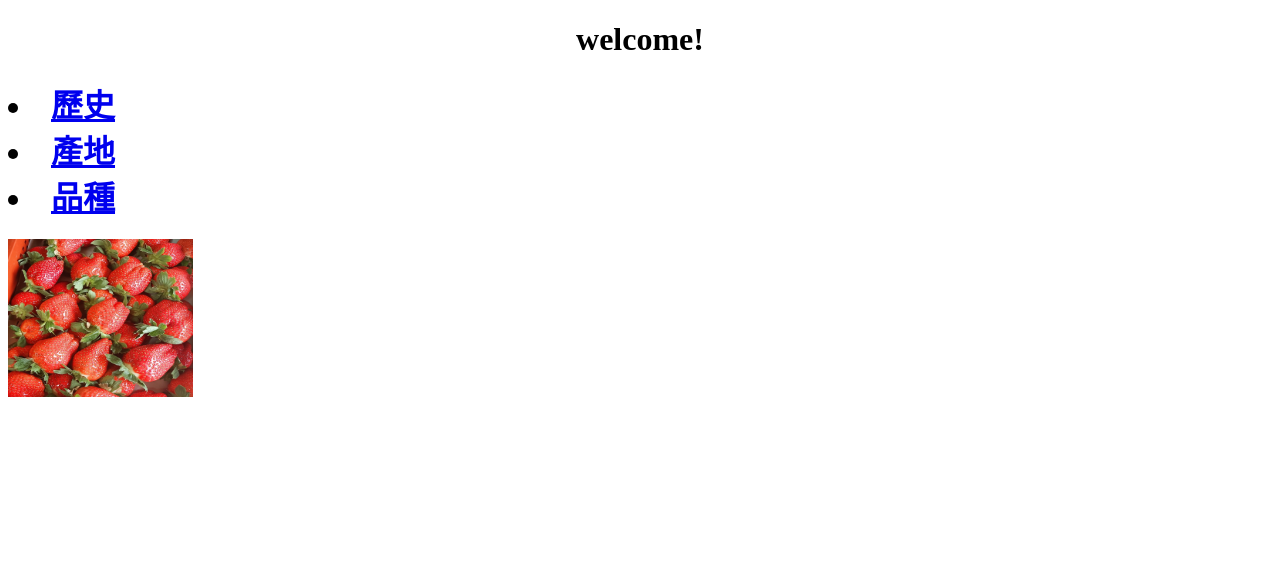
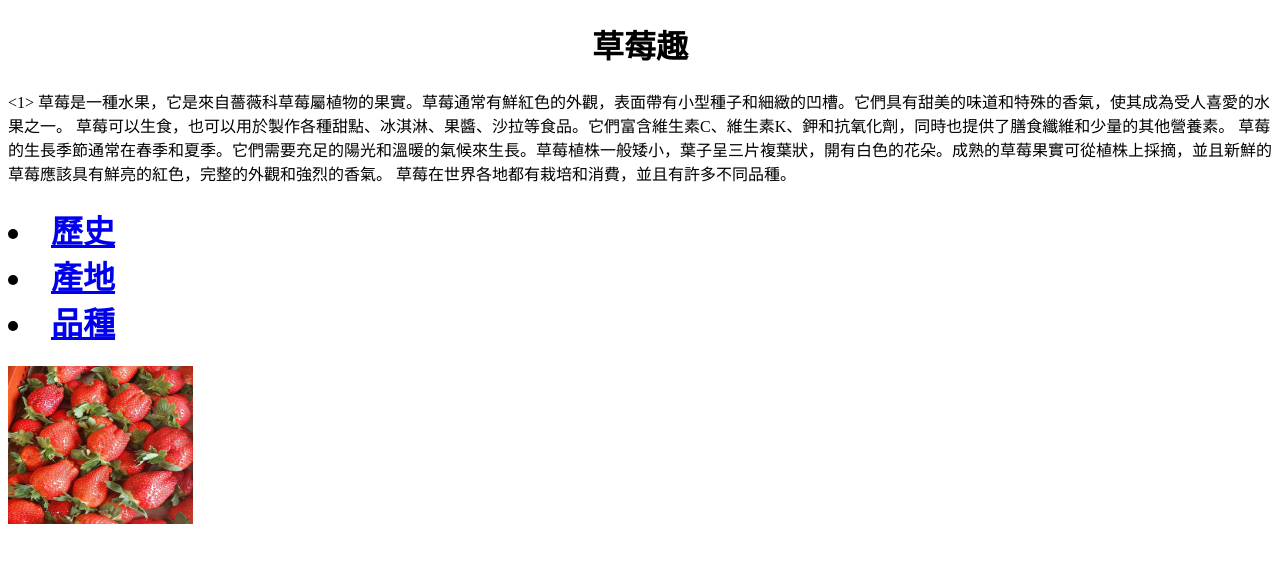
Before and after one commit to 411520089/411520089.github.io, a plain HTML site: page strawberry1/index.html in a window 1280 px wide. Drawn offline with Linux system fonts and the light colour scheme.

Commit message:
Update index.html

```diff
--- a/strawberry1/index.html
+++ b/strawberry1/index.html
@@ -6,8 +6,15 @@
   </head>
 
   <body>
-    <h1 align="center">welcome!</h1>
+    <h1 align="center">草莓趣</h1>
+   <1>
+草莓是一種水果，它是來自薔薇科草莓屬植物的果實。草莓通常有鮮紅色的外觀，表面帶有小型種子和細緻的凹槽。它們具有甜美的味道和特殊的香氣，使其成為受人喜愛的水果之一。
 
+草莓可以生食，也可以用於製作各種甜點、冰淇淋、果醬、沙拉等食品。它們富含維生素C、維生素K、鉀和抗氧化劑，同時也提供了膳食纖維和少量的其他營養素。
+
+草莓的生長季節通常在春季和夏季。它們需要充足的陽光和溫暖的氣候來生長。草莓植株一般矮小，葉子呈三片複葉狀，開有白色的花朵。成熟的草莓果實可從植株上採摘，並且新鮮的草莓應該具有鮮亮的紅色，完整的外觀和強烈的香氣。
+
+草莓在世界各地都有栽培和消費，並且有許多不同品種。<h1>
      <h1 type ="circle">
     <li><a href="history.html">歷史</a></li>
     <li><a href="place.html">產地</a></li>
```
